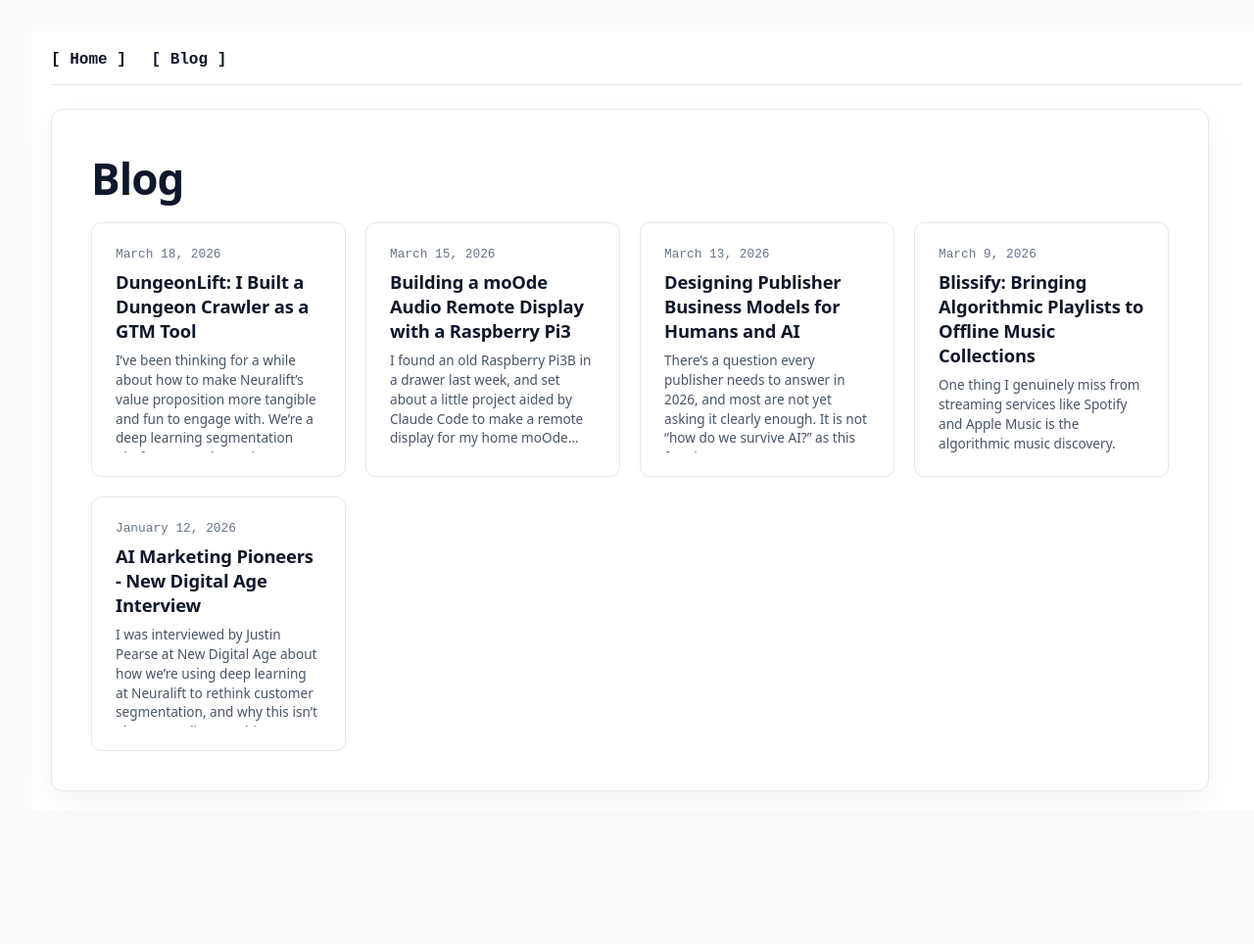
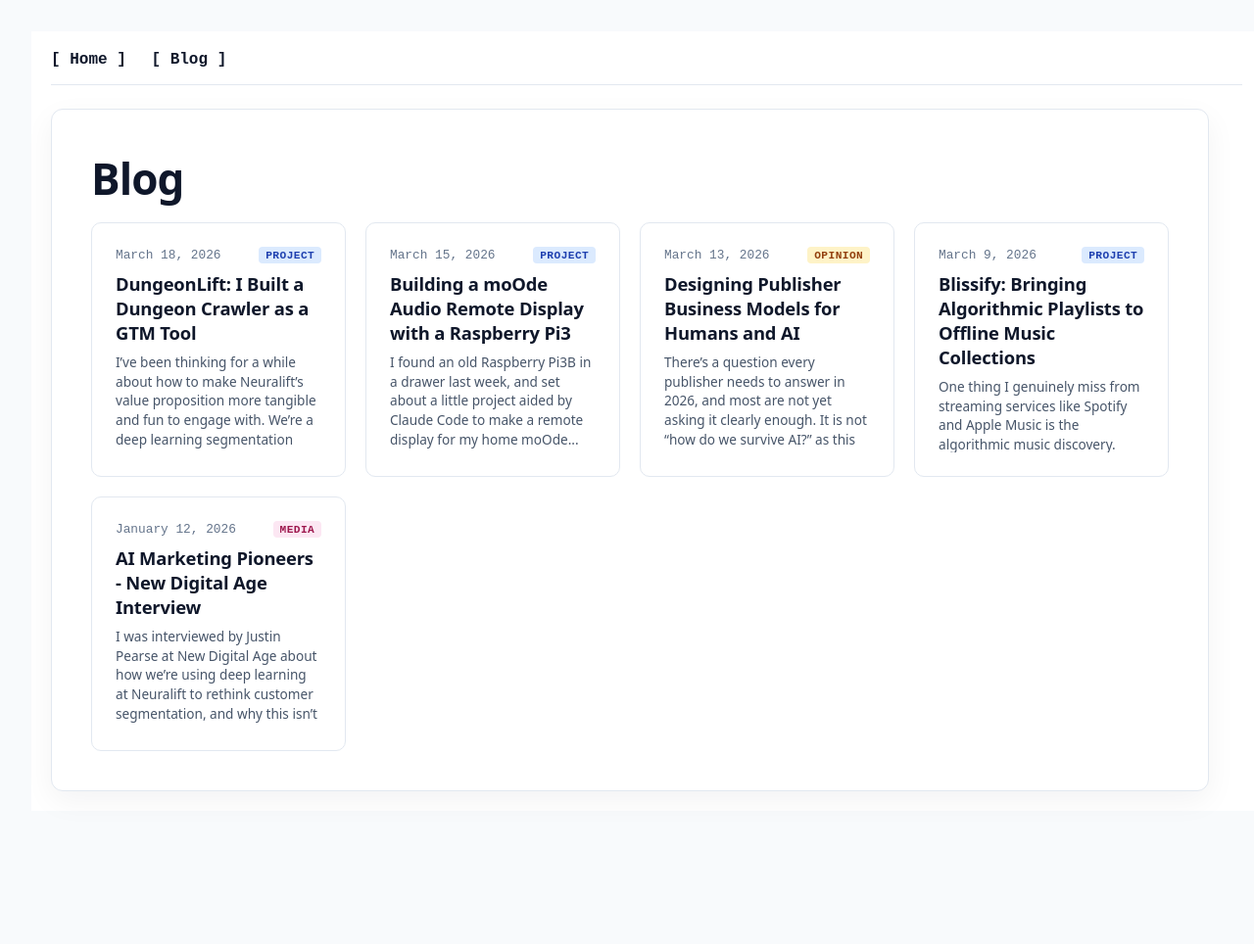
Before and after one commit to typedformiles/navvix, a Jekyll site: the page built from blog.html, in a window 1280 px wide. Shown: the whole page at 98% size. Built offline with Jekyll 4.4.1, drawn with Linux system fonts in a browser that asks for light colours.

Commit message:
Add tag badges to blog cards (project, media, opinion)
Each post gets a tag in its front matter. Cards show a coloured
badge in the top-right: blue for project, pink for media,
amber for opinion.

Co-Authored-By: Claude Opus 4.6 (1M context) <noreply@anthropic.com>

```diff
--- a/_posts/2026-03-09-blissify-algorithmic-playlists-for-offline-music.md
+++ b/_posts/2026-03-09-blissify-algorithmic-playlists-for-offline-music.md
@@ -2,6 +2,7 @@
 layout: post
 title: "Blissify: Bringing Algorithmic Playlists to Offline Music Collections"
 date: 2026-03-09
+tag: project
 ---
 
 One thing I genuinely miss from streaming services like Spotify and Apple Music is the algorithmic music discovery. That moment where a track you've never heard before plays and you stop what you're doing to listen. I actually [wrote about how Spotify achieves this on LinkedIn](https://www.linkedin.com/pulse/how-spotify-knows-what-you-want-hear-music-analogies-norris-wiles-yuste/) a while back - the short version is that deep learning neural networks break each track into thousands of tiny time slices, capture the harmonic and timbral fingerprint of each, and then learn patterns in rhythm, texture, energy and mood without anyone defining them upfront. The result is incredibly accurate, seemingly serendipitous music discovery.
--- a/_posts/2026-03-15-moode-audio-remote-display.md
+++ b/_posts/2026-03-15-moode-audio-remote-display.md
@@ -2,6 +2,7 @@
 layout: post
 title: "Building a moOde Audio Remote Display with a Raspberry Pi3"
 date: 2026-03-15
+tag: project
 ---
 
 I found an old Raspberry Pi3B in a drawer last week, and set about a little project aided by Claude Code to make a remote display for my home moOde Audio player.
--- a/_posts/2026-03-18-dungeonlift-a-dungeon-crawler-for-gtm.md
+++ b/_posts/2026-03-18-dungeonlift-a-dungeon-crawler-for-gtm.md
@@ -2,6 +2,7 @@
 layout: post
 title: "DungeonLift: I Built a Dungeon Crawler as a GTM Tool"
 date: 2026-03-18
+tag: project
 ---
 
 I've been thinking for a while about how to make [Neuralift](https://neuralift.ai)'s value proposition more tangible and fun to engage with. We're a deep learning segmentation platform - not the easiest thing to make exciting in a cold outreach email. So I built a game instead.
--- a/blog.html
+++ b/blog.html
@@ -9,7 +9,10 @@ permalink: /blog/
 <div class="blog-cards">
   {% for post in site.posts %}
   <a href="{{ post.url }}" class="blog-card">
-    <span class="post-date">{{ post.date | date: "%B %-d, %Y" }}</span>
+    <div class="card-header">
+      <span class="post-date">{{ post.date | date: "%B %-d, %Y" }}</span>
+      {% if post.tag %}<span class="badge badge-{{ post.tag }}">{{ post.tag }}</span>{% endif %}
+    </div>
     <h2>{{ post.title }}</h2>
     <p>{{ post.excerpt | strip_html | truncatewords: 30 }}</p>
   </a>
--- a/style.css
+++ b/style.css
@@ -117,12 +117,42 @@ a:focus-visible {
   box-shadow: 0 4px 16px rgba(15, 23, 42, 0.08);
 }
 
+.blog-card .card-header {
+  display: flex;
+  justify-content: space-between;
+  align-items: center;
+  margin-bottom: 0.5rem;
+}
+
 .blog-card .post-date {
-  display: block;
   font-size: 0.8rem;
   color: #64748b;
   font-family: "SF Mono", "Fira Code", "Fira Mono", "Roboto Mono", monospace;
-  margin-bottom: 0.5rem;
+}
+
+.badge {
+  font-size: 0.7rem;
+  font-weight: 600;
+  text-transform: uppercase;
+  letter-spacing: 0.04em;
+  padding: 0.2em 0.6em;
+  border-radius: 4px;
+  font-family: "SF Mono", "Fira Code", "Fira Mono", "Roboto Mono", monospace;
+}
+
+.badge-project {
+  background: #dbeafe;
+  color: #1e40af;
+}
+
+.badge-media {
+  background: #fce7f3;
+  color: #9d174d;
+}
+
+.badge-opinion {
+  background: #fef3c7;
+  color: #92400e;
 }
 
 .blog-card h2 {
```
Also changed, not shown: _posts/2026-01-12-ai-marketing-pioneers-new-digital-age.md (+1 -0 lines), _posts/2026-03-13-designing-publisher-business-models-for-humans-and-ai.md (+1 -0 lines).
